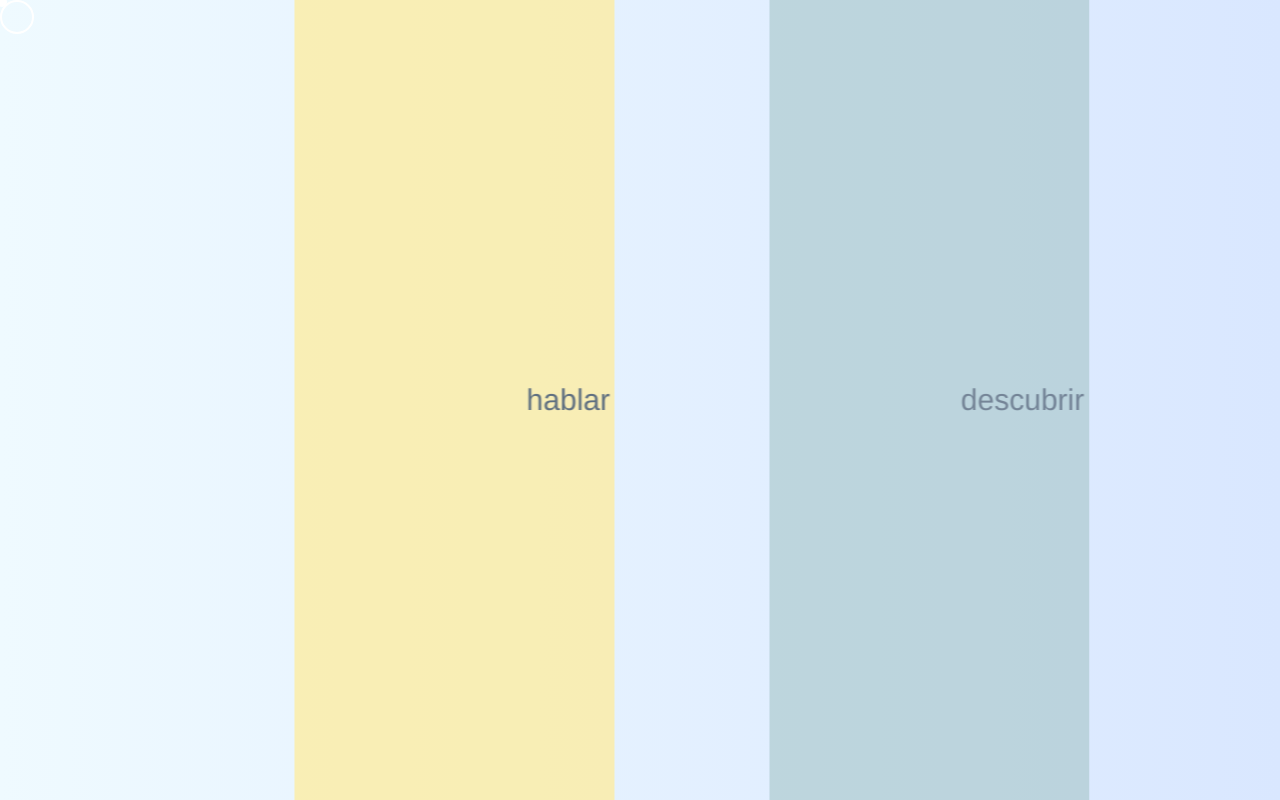
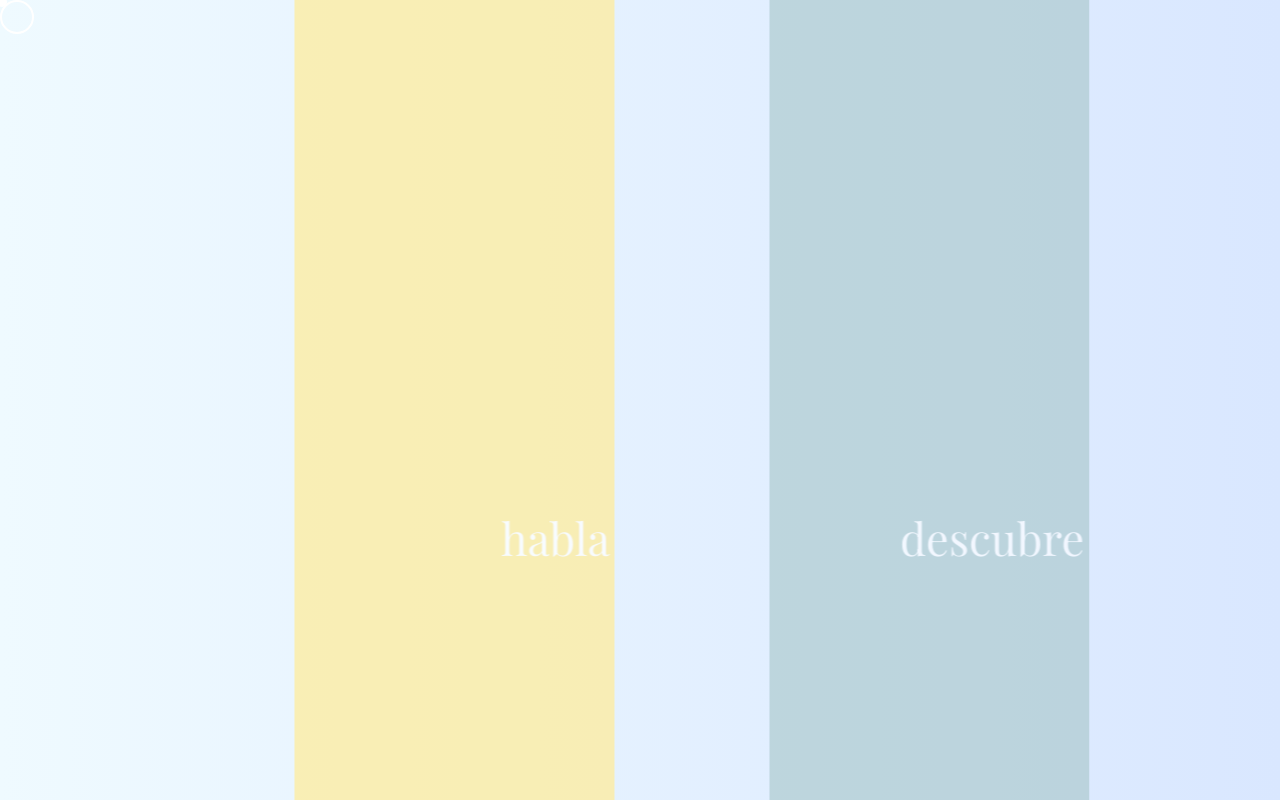
Before and after one commit to Santorm/santiago-rueda, a Vue app: page / in a window 1280 px wide. Built offline with nearby package versions, Linux system fonts and the light colour scheme.

Commit message:
mouse && back btn

```diff
--- a/public/index.html
+++ b/public/index.html
@@ -5,6 +5,7 @@
     <meta http-equiv="X-UA-Compatible" content="IE=edge">
     <meta name="viewport" content="width=device-width,initial-scale=1.0">
     <link rel="icon" href="<%= BASE_URL %>favicon.ico">
+    <link href="https://fonts.googleapis.com/css2?family=Lato:wght@300;400&family=Playfair+Display:wght@400;600&display=swap" rel="stylesheet">
     <title><%= htmlWebpackPlugin.options.title %></title>
   </head>
   <body>
--- a/src/App.vue
+++ b/src/App.vue
@@ -19,9 +19,10 @@ export default {
 
 <style>
 #app {
-  height: 100%;
+  height: 100vh;
   width: 100%;
-  font-family: Avenir, Helvetica, Arial, sans-serif;
+  /*font-family: Avenir, Helvetica, Arial, sans-serif;*/
+  font-family: 'Lato', sans-serif;
   -webkit-font-smoothing: antialiased;
   -moz-osx-font-smoothing: grayscale;
   text-align: center;
--- a/src/components/Home.vue
+++ b/src/components/Home.vue
@@ -13,33 +13,36 @@
     </div>
     <div class="page-container page2 slide-in-right-1" v-else>
       <div class="principles-wrap">
+        <div @click="backToPrinciples" class="back-icon" :class="[principlesSelectedMode ? 'show-active':'']">
+          <img src="../assets/noun_back.svg" alt="Volver" />
+        </div>
         <div
           class="principles principles-1"
           :class="[slideIn ? 'slide-in-right-1':'']"
           @click="selectPrinciples('1')"
         >
-          <span>hablar</span>
+          <span>habla</span>
         </div>
         <div
           class="principles principles-2"
           :class="[slideIn ? 'slide-in-right-2':'']"
           @click="selectPrinciples('2')"
         >
-          <span>descubrir</span>
+          <span>descubre</span>
         </div>
         <div
           class="principles principles-3"
           :class="[slideIn ? 'slide-in-right-3':'']"
           @click="selectPrinciples('3')"
         >
-          <span>re-significar</span>
+          <span>significa</span>
         </div>
         <div
           class="principles principles-4"
           :class="[slideIn ? 'slide-in-right-4':'']"
           @click="selectPrinciples('4')"
         >
-          <span>reinventar</span>
+          <span>re-invéntate</span>
         </div>
       </div>
     </div>
@@ -52,7 +55,9 @@ export default {
     return {
       isPage1: true,
       backgrounTransition: false,
-      slideIn: false
+      slideIn: false,
+      principlesSelectedMode: false,
+      selectedElement: null
     };
   },
   created() {
@@ -72,13 +77,11 @@ export default {
       }, 1500);
     },
     selectPrinciples(item) {
-      console.log("order: ", item);
+      let me = this
       let elements = document.querySelectorAll(".principles");
       let page = document.querySelector(".page2");
-      let selectedElement = document.querySelector(".principles-" + item);
-      let backgroundSelected = getComputedStyle(selectedElement)
-        .backgroundColor;
-      console.log("backGroundSelected: ", backgroundSelected);
+      this.selectedElement = document.querySelector(".principles-" + item);
+      let backgroundSelected = getComputedStyle(this.selectedElement).backgroundColor;
       page.style.backgroundColor = backgroundSelected;
 
       for (let index = 0; index < elements.length; index++) {
@@ -87,18 +90,41 @@ export default {
         if (elementItem != item) {
           element.classList.add("slide-out-left-" + elementItem);
           setTimeout(function() {
-            selectedElement.style.width = "100%";
+            me.selectedElement.style.width = "100%";
             element.style.display = "none";
             // element.style.width = "25%";
           }, 900);
         }
       }
+
+      setTimeout(function() {
+        me.principlesSelectedMode = true;
+      }, 2000);
+    },
+    backToPrinciples(){
+      // let me = this
+      this.principlesSelectedMode = false;
+      let elements = document.querySelectorAll(".principles");
+      for (let index = 0; index < elements.length; index++) {
+        const element = elements[index];
+        let elementItem = index + 1;
+       // if (elementItem != item) {
+
+          setTimeout(function() {
+            element.style.width = "25%";
+            element.style.display = "flex";
+            // element.style.width = "25%";
+            element.classList.add("slide-in-left-" + elementItem);
+          }, 300);
+        //}
+      }
+
     }
   }
 };
 </script>
 
-<style>
+<style lang="scss" scoped>
 .main-wrap {
   height: 100vh;
   width: 100%;
@@ -146,19 +172,23 @@ export default {
   height: 100vh;
   display: flex;
   justify-content: center;
-  align-items: center;
+  align-items: flex-end;
   transition: width 0.7s ease;
+  font-family: "Playfair Display", serif;
+  color: #ffffff;
 }
 
 .principles span {
-  font-size: 30px;
+  font-size: 45px;
   width: 100%;
   text-align: end;
   padding-right: 5px;
+  position: relative;
+  bottom: 30%;
 }
 
 .principles:hover span {
-  font-size: 60px;
+  color: #7b7b7b;
   /* z-index: 60; */
   /*
   position: absolute;
@@ -180,7 +210,8 @@ export default {
 }
 
 .principles-4 {
-  background: #856c8b;
+  background: #d1b5d8;
+  /*#856c8b;*/
 }
 /*
 .principles-wrap>.principles {
@@ -208,6 +239,7 @@ export default {
   width: 100%;
   margin: -15% 0 0 -50%;
   font-size: 30px;
+  font-family: "Playfair Display", serif;
 }
 
 .home-text-wrap span {
@@ -217,6 +249,29 @@ export default {
   margin-right: 0.3em;
   margin-left: 0.3em;
 }
+
+.back-icon {
+  position: absolute;
+  height: 0;
+  z-index: 1;
+  top: 50px;
+  left: 25px;
+  transition: all 1s ease;
+  overflow: hidden;
+
+  img {
+    height: 80px;
+    width: 80px;
+  }
+}
+
+.show-active {
+  display: block;
+  height: 80px;
+
+}
+
+/*ANIMATIONS */
 
 .text-focus-in-1 {
   -webkit-animation: text-focus-in 1s cubic-bezier(0.55, 0.085, 0.68, 0.53) both;
--- a/src/components/Mouse.vue
+++ b/src/components/Mouse.vue
@@ -83,7 +83,7 @@ html {
     pointer-events: none;
     user-select: none;
     border-radius: 100%;
-    background: #fff;
+    background: #ffffff;
     z-index: 55555555;
     backface-visibility: hidden;
     will-change: transform;
```
Also changed, not shown: src/assets/noun_back.svg (added).
